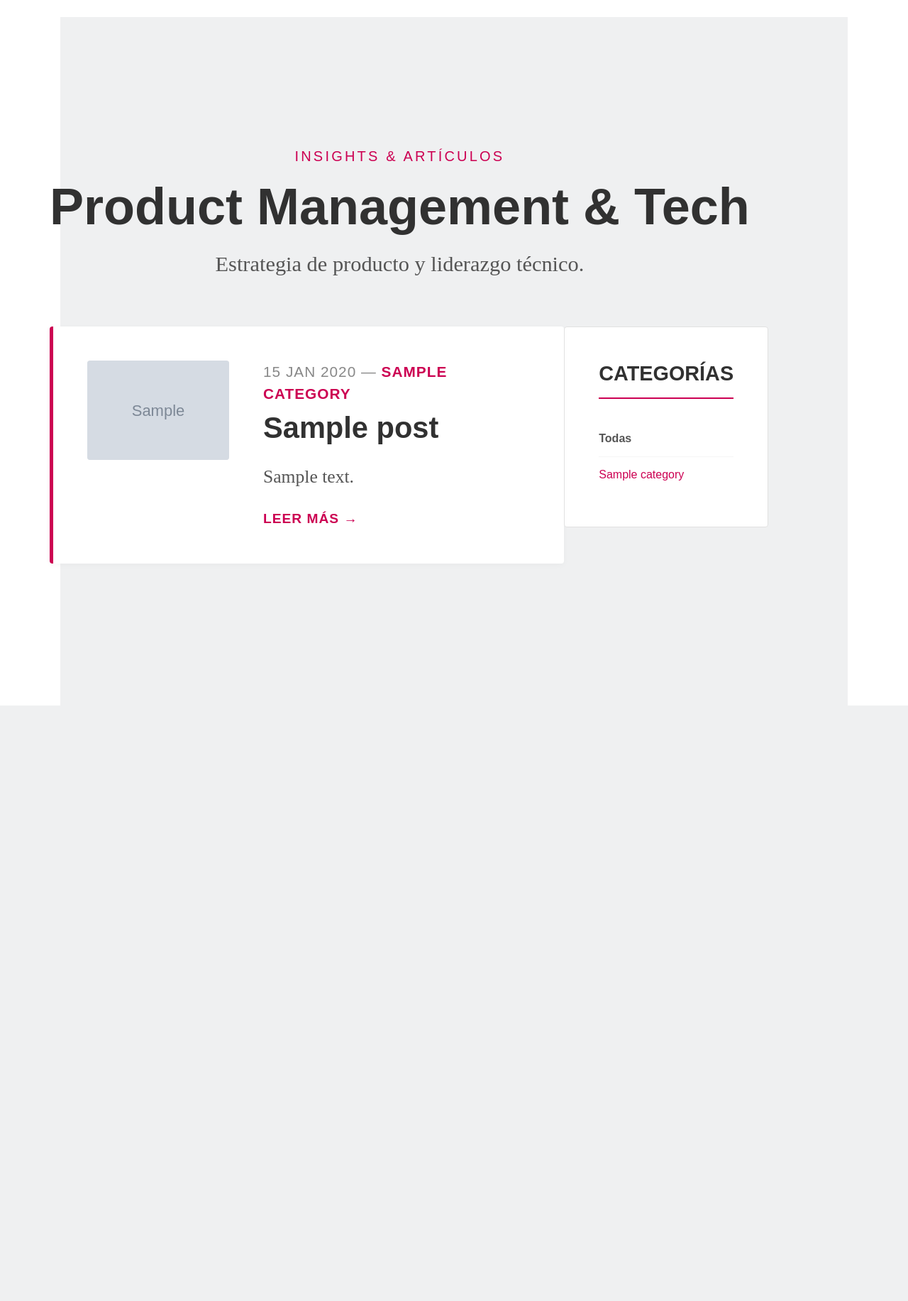
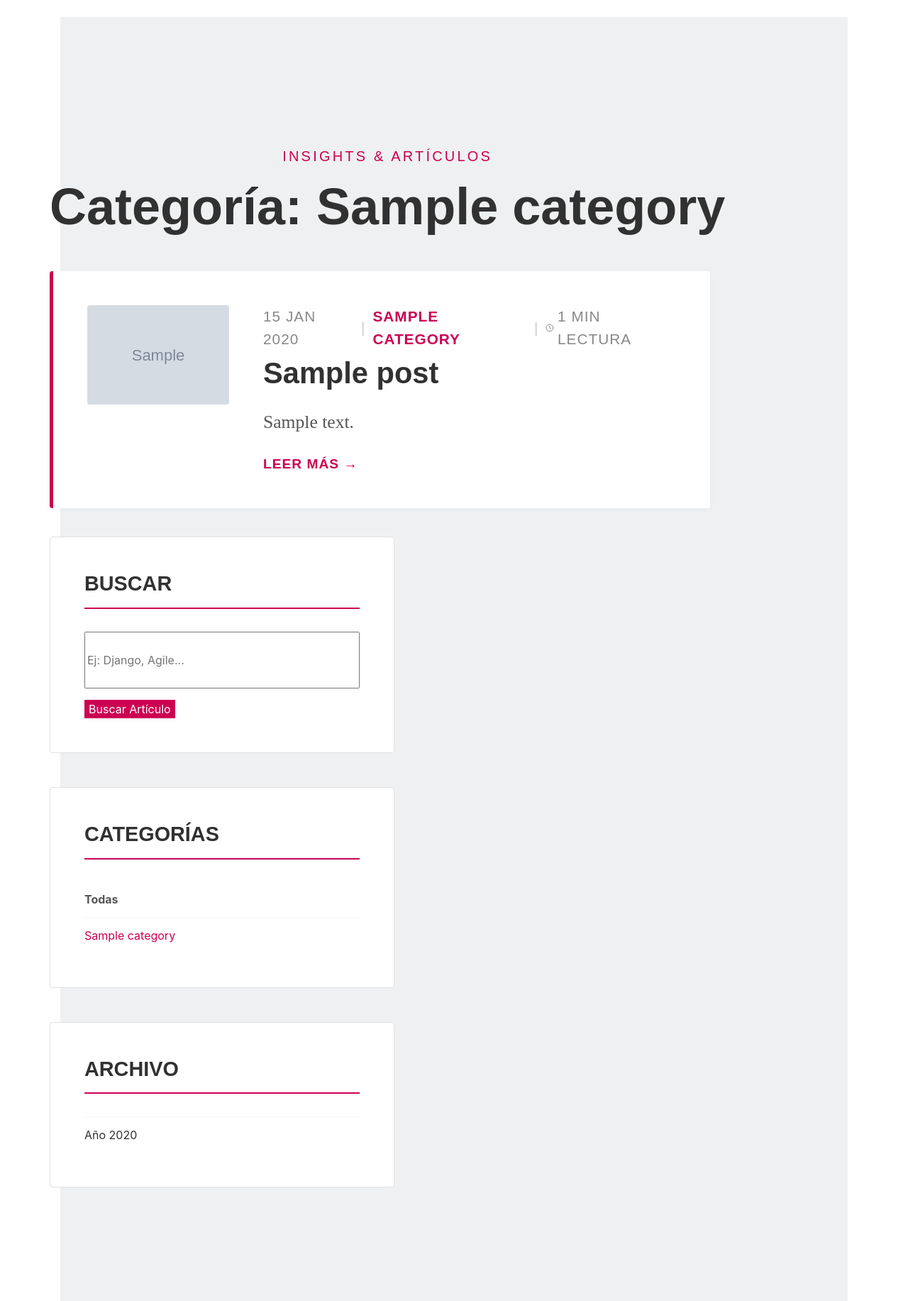
Before and after one commit to hernandezpalo83/porfolio, a Django app: a page that uses app/blog/templates/blog/post_list.html in a window 1280 px wide. Shown: the whole page at 71% size. Before the commit the page ends 994 px from the top, so only its background shows below. Run offline with Django 5.2, Linux system fonts and the light colour scheme; tables that the repository leaves empty hold one stand-in row (values such as "Sample post"); grey boxes marked "Sample" are stand-in pictures; some libraries are stand-ins or nearby versions.

Commit message:
Mejoras en los blog, Tiempo estimado de lectura, busqueda y mas filtros.

```diff
--- a/app/blog/templates/blog/post_list.html
+++ b/app/blog/templates/blog/post_list.html
@@ -6,12 +6,13 @@
 {% block content %}
 <div style="background-color: #eff0f1; padding-top: 120px; min-height: 100vh;">
 
-    <section style="padding: 4rem 0;">
+    <section style="padding: 4rem 0 2rem 0;">
         <div class="row text-center">
             <div class="col-twelve">
                 <h5 style="color: #CC0052; letter-spacing: .2rem; text-transform: uppercase; font-family: 'Montserrat', sans-serif; margin-bottom: 1rem;">Insights & Artículos</h5>
-                <h1 style="color: #313131; font-family: 'Montserrat', sans-serif; font-size: clamp(3rem, 8vw, 4.5rem); line-height: 1.2; border: none; margin-bottom: 1rem; font-weight: 700;">Product Management & Tech</h1>
-                <p style="max-width: 850px; margin: 0 auto; color: #555; font-size: 1.9rem; font-family: 'Lora', serif;">Estrategia de producto y liderazgo técnico.</p>
+                <h1 style="color: #313131; font-family: 'Montserrat', sans-serif; font-size: clamp(3rem, 8vw, 4.5rem); line-height: 1.2; border: none; margin-bottom: 1rem; font-weight: 700;">
+                    {% if query %} Resultados para: "{{ query }}" {% elif category %} Categoría: {{ category.name }} {% elif current_year %} Archivo: {{ current_year }} {% else %} Product Management & Tech {% endif %}
+                </h1>
             </div>
         </div>
     </section>
@@ -21,62 +22,87 @@
             <div class="col-eight tab-full">
                 {% for post in posts %}
                 <article style="background: #fff; padding: 3rem; margin-bottom: 2.5rem; border-radius: 4px; border-left: 5px solid #CC0052; display: flex; gap: 3rem; box-shadow: 0 2px 10px rgba(0,0,0,0.03);">
-
                     {% if post.imagen_url %}
                         <div class="post-thumbnail-container">
                             <a href="{{ post.get_absolute_url }}">
-                                {# OPTIMIZACIÓN TPM: La primera imagen es crítica para el LCP #}
-                                <img src="{{ post.imagen_url }}"
-                                    alt="{{ post.title }}"
-                                    class="post-thumbnail-img"
-                                    {% if forloop.first %}
-                                        fetchpriority="high"
-                                        loading="eager"
-                                    {% else %}
-                                        loading="lazy"
-                                    {% endif %}
-                                    decoding="async">
+                                <img src="{{ post.imagen_url }}" alt="{{ post.title }}" class="post-thumbnail-img" {% if forloop.first %}fetchpriority="high" loading="eager"{% else %}loading="lazy"{% endif %} decoding="async">
                             </a>
                         </div>
                     {% endif %}
 
                     <div style="flex: 1;">
-                        <div style="font-size: 1.3rem; color: #888; margin-bottom: 0.5rem; font-family: 'Poppins', sans-serif; text-transform: uppercase; letter-spacing: 1px; display: block;">
-                            {{ post.publish|date:"d M Y" }} — <span style="color: #CC0052; font-weight: bold;">{{ post.category.name }}</span>
+                        <div style="font-size: 1.3rem; color: #888; margin-bottom: 0.5rem; font-family: 'Poppins', sans-serif; text-transform: uppercase; letter-spacing: 1px; display: flex; align-items: center; gap: 10px;">
+                            <span>{{ post.publish|date:"d M Y" }}</span>
+                            <span style="color: #ccc;">|</span>
+                            <span style="color: #CC0052; font-weight: bold;">{{ post.category.name }}</span>
+                            <span style="color: #ccc;">|</span>
+                            <span style="display: inline-flex; align-items: center; gap: 5px;">
+                                <svg xmlns="http://www.w3.org/2000/svg" width="12" height="12" viewBox="0 0 24 24" fill="none" stroke="currentColor" stroke-width="2" stroke-linecap="round" stroke-linejoin="round"><circle cx="12" cy="12" r="10"></circle><polyline points="12 6 12 12 16 14"></polyline></svg>
+                                {{ post.get_read_time }} min lectura
+                            </span>
                         </div>
-
                         <h2 style="margin: 0 0 1.5rem 0; border: none; padding: 0; line-height: 1.2;">
-                            <a href="{{ post.get_absolute_url }}" style="color: #313131; font-family: 'Montserrat', sans-serif; font-weight: 700; font-size: 2.6rem; text-decoration: none;">
-                                {{ post.title }}
-                            </a>
+                            <a href="{{ post.get_absolute_url }}" style="color: #313131; font-family: 'Montserrat', sans-serif; font-weight: 700; font-size: 2.6rem; text-decoration: none;">{{ post.title }}</a>
                         </h2>
-
                         <div style="font-size: 1.6rem; line-height: 1.6; color: #555; font-family: 'Lora', serif; margin-bottom: 1.5rem;">
                             {{ post.content|striptags|truncatewords:20|safe }}
                         </div>
-
-                        <a href="{{ post.get_absolute_url }}" style="color: #CC0052; font-weight: bold; font-size: 1.2rem; text-transform: uppercase; letter-spacing: 1px; font-family: 'Poppins', sans-serif; text-decoration: none;">
-                            Leer más →
-                        </a>
+                        <a href="{{ post.get_absolute_url }}" style="color: #CC0052; font-weight: bold; font-size: 1.2rem; text-transform: uppercase; letter-spacing: 1px; font-family: 'Poppins', sans-serif; text-decoration: none;">Leer más →</a>
                     </div>
                 </article>
                 {% empty %}
-                <div style="background: #fff; padding: 6rem; text-align: center; border-radius: 4px; border: 1px solid #e1e1e1;">
-                    <p style="font-size: 1.8rem; color: #777;">Próximamente nuevos artículos.</p>
+                <div style="background: #fff; padding: 6rem; text-align: center; border-radius: 4px;">
+                    <p style="font-size: 1.8rem; color: #777;">No se han encontrado artículos con esos criterios.</p>
+                    <a href="{% url 'blog:post_list' %}" class="button stroke" style="margin-top: 2rem;">Ver todos los artículos</a>
                 </div>
                 {% endfor %}
+
+                {% if posts.has_other_pages %}
+                <nav class="pagination" style="text-align: center; margin-top: 4rem;">
+                    {% if posts.has_previous %}
+                        <a href="?page={{ posts.previous_page_number }}{% if query %}&q={{ query }}{% endif %}{% if current_year %}&year={{ current_year }}{% endif %}" class="page-numbers prev">Prev</a>
+                    {% endif %}
+
+                    {% for i in posts.paginator.page_range %}
+                        {% if posts.number == i %}
+                            <span class="page-numbers current">{{ i }}</span>
+                        {% else %}
+                            <a href="?page={{ i }}{% if query %}&q={{ query }}{% endif %}{% if current_year %}&year={{ current_year }}{% endif %}" class="page-numbers">{{ i }}</a>
+                        {% endif %}
+                    {% endfor %}
+
+                    {% if posts.has_next %}
+                        <a href="?page={{ posts.next_page_number }}{% if query %}&q={{ query }}{% endif %}{% if current_year %}&year={{ current_year }}{% endif %}" class="page-numbers next">Next</a>
+                    {% endif %}
+                </nav>
+                {% endif %}
             </div>
 
             <aside class="col-four tab-full">
-                <div style="background: #ffffff; padding: 3rem; border-radius: 4px; border: 1px solid #e1e1e1;">
+                <div style="background: #ffffff; padding: 3rem; border-radius: 4px; border: 1px solid #e1e1e1; margin-bottom: 3rem;">
+                    <h4 style="border-bottom: 2px solid #CC0052; padding-bottom: 1rem; margin-bottom: 2rem; font-family: 'Montserrat', sans-serif; font-size: 1.8rem; color: #313131; text-transform: uppercase; font-weight: 700;">Buscar</h4>
+                    <form action="{% url 'blog:post_list' %}" method="get">
+                        <input type="text" name="q" placeholder="Ej: Django, Agile..." value="{{ query|default:'' }}" style="width: 100%; margin-bottom: 1rem; height: 5rem;">
+                        <button type="submit" class="button full-width" style="background: #CC0052; color: #fff; border: none;">Buscar Artículo</button>
+                    </form>
+                </div>
+
+                <div style="background: #ffffff; padding: 3rem; border-radius: 4px; border: 1px solid #e1e1e1; margin-bottom: 3rem;">
                     <h4 style="border-bottom: 2px solid #CC0052; padding-bottom: 1rem; margin-bottom: 2rem; font-family: 'Montserrat', sans-serif; font-size: 1.8rem; color: #313131; text-transform: uppercase; font-weight: 700;">Categorías</h4>
                     <ul style="list-style: none; margin: 0; padding: 0;">
+                        <li><a href="{% url 'blog:post_list' %}" style="color: {% if not category %}#CC0052{% else %}#555{% endif %}; display: block; padding: 0.8rem 0; font-weight: bold; text-decoration: none;">Todas</a></li>
+                        {% for cat in categories %}
+                        <li><a href="{% url 'blog:post_list_by_category' cat.slug %}" style="color: {% if category.slug == cat.slug %}#CC0052{% else %}#313131{% endif %}; display: block; padding: 0.8rem 0; border-top: 1px solid #f5f5f5; text-decoration: none;">{{ cat.name }}</a></li>
+                        {% endfor %}
+                    </ul>
+                </div>
+
+                <div style="background: #ffffff; padding: 3rem; border-radius: 4px; border: 1px solid #e1e1e1;">
+                    <h4 style="border-bottom: 2px solid #CC0052; padding-bottom: 1rem; margin-bottom: 2rem; font-family: 'Montserrat', sans-serif; font-size: 1.8rem; color: #313131; text-transform: uppercase; font-weight: 700;">Archivo</h4>
+                    <ul style="list-style: none; margin: 0; padding: 0;">
+                        {% for y in archive_years %}
                         <li>
-                            <a href="{% url 'blog:post_list' %}" style="color: {% if not category %}#CC0052{% else %}#555{% endif %}; display: block; padding: 0.8rem 0; font-weight: bold; text-decoration: none; font-family: 'Poppins', sans-serif;">Todas</a>
-                        </li>
-                        {% for cat in categories %}
-                        <li>
-                            <a href="{% url 'blog:post_list_by_category' cat.slug %}" style="color: {% if category.slug == cat.slug %}#CC0052{% else %}#313131{% endif %}; display: block; padding: 0.8rem 0; border-top: 1px solid #f5f5f5; text-decoration: none; font-family: 'Poppins', sans-serif;">{{ cat.name }}</a>
+                            <a href="?year={{ y }}" style="color: {% if current_year == y|stringformat:'s' %}#CC0052{% else %}#313131{% endif %}; display: block; padding: 0.8rem 0; border-top: 1px solid #f5f5f5; text-decoration: none;">Año {{ y }}</a>
                         </li>
                         {% endfor %}
                     </ul>
@@ -87,28 +113,17 @@
 </div>
 
 <style>
-    .post-thumbnail-container {
-        flex: 0 0 200px;
-        height: 140px;
-        overflow: hidden;
-        border-radius: 4px;
-        background-color: #f0f0f0;
-    }
+    .post-thumbnail-container { flex: 0 0 200px; height: 140px; overflow: hidden; border-radius: 4px; background-color: #f0f0f0; }
+    .post-thumbnail-img { width: 100% !important; height: 100% !important; object-fit: cover !important; display: block; }
 
-    .post-thumbnail-img {
-        width: 100% !important;
-        height: 100% !important;
-        object-fit: cover !important;
-        display: block;
-    }
+    /* Paginación */
+    .pagination .page-numbers { display: inline-block; padding: 0.5rem 1.5rem; margin: 0 0.3rem; border: 1px solid #e1e1e1; background: #fff; color: #313131; text-decoration: none; border-radius: 2px; font-family: 'Poppins', sans-serif; }
+    .pagination .page-numbers.current { background: #CC0052; color: #fff; border-color: #CC0052; }
+    .pagination .page-numbers:hover:not(.current) { background: #f5f5f5; }
 
     @media (max-width: 768px) {
         article { flex-direction: column !important; padding: 2rem !important; gap: 2rem !important; }
-        .post-thumbnail-container {
-            width: 100% !important;
-            flex: 0 0 auto !important;
-            height: 180px !important;
-        }
+        .post-thumbnail-container { width: 100% !important; flex: 0 0 auto !important; height: 180px !important; }
     }
 </style>
 {% endblock %}
--- a/app/blog/views.py
+++ b/app/blog/views.py
@@ -1,18 +1,39 @@
 from django.shortcuts import render, get_object_or_404
 from .models import Post, Category
 from django.core.paginator import Paginator, EmptyPage, PageNotAnInteger
+from django.db.models import Q
+from django.db.models.functions import ExtractYear
 
 def post_list(request, category_slug=None):
     category = None
     categories = Category.objects.all()
-    # Solo mostramos posts con estado 'published'
-    posts_list = Post.objects.filter(status='published')
+    query = request.GET.get('q')
+    year = request.GET.get('year')
 
+    # Base de posts publicados
+    posts_list = Post.objects.filter(status='published').order_by('-publish')
+
+    # Filtro por búsqueda
+    if query:
+        posts_list = posts_list.filter(
+            Q(title__icontains=query) | Q(content__icontains=query)
+        )
+
+    # Filtro por categoría
     if category_slug:
         category = get_object_or_404(Category, slug=category_slug)
         posts_list = posts_list.filter(category=category)
 
-    # Paginación: 5 posts por página para empezar
+    # Filtro por año
+    if year:
+        posts_list = posts_list.filter(publish__year=year)
+
+    # Obtener lista de años únicos para el sidebar
+    archive_years = Post.objects.filter(status='published').annotate(
+        year_val=ExtractYear('publish')
+    ).values_list('year_val', flat=True).distinct().order_by('-year_val')
+
+    # Paginación (5 posts)
     paginator = Paginator(posts_list, 5)
     page = request.GET.get('page')
     try:
@@ -25,7 +46,10 @@ def post_list(request, category_slug=None):
     return render(request, 'blog/post_list.html', {
         'category': category,
         'categories': categories,
-        'posts': posts
+        'posts': posts,
+        'query': query,
+        'archive_years': archive_years,
+        'current_year': year
     })
 
 def post_detail(request, post):
```
Also changed, not shown: app/blog/models.py (+12 -0 lines).
